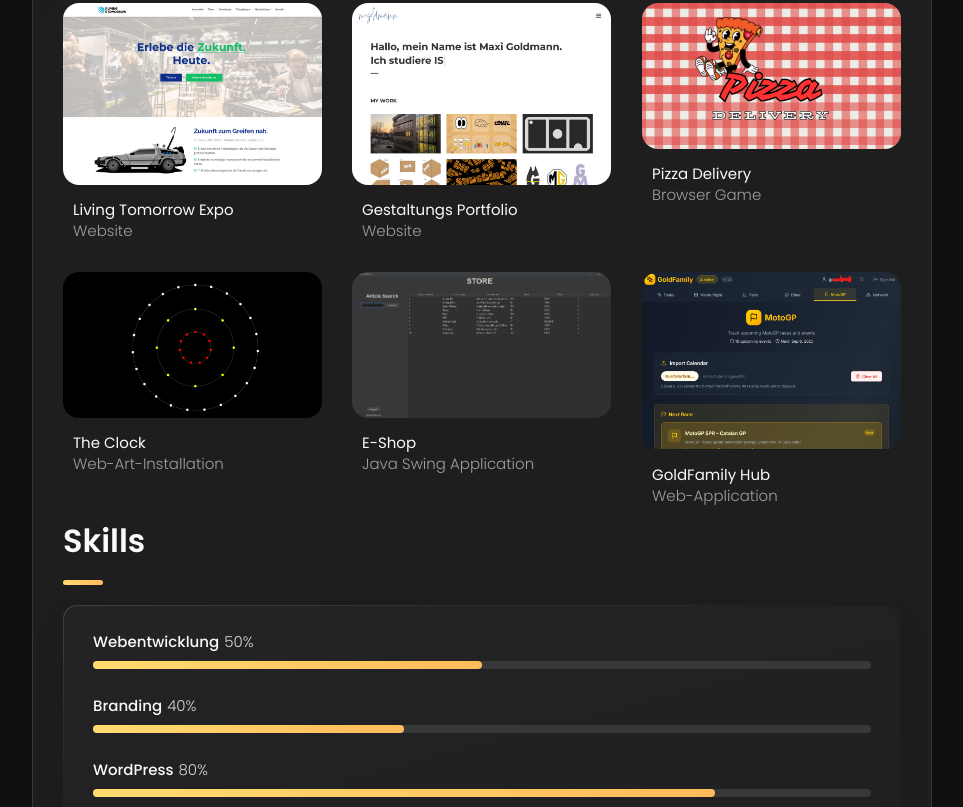
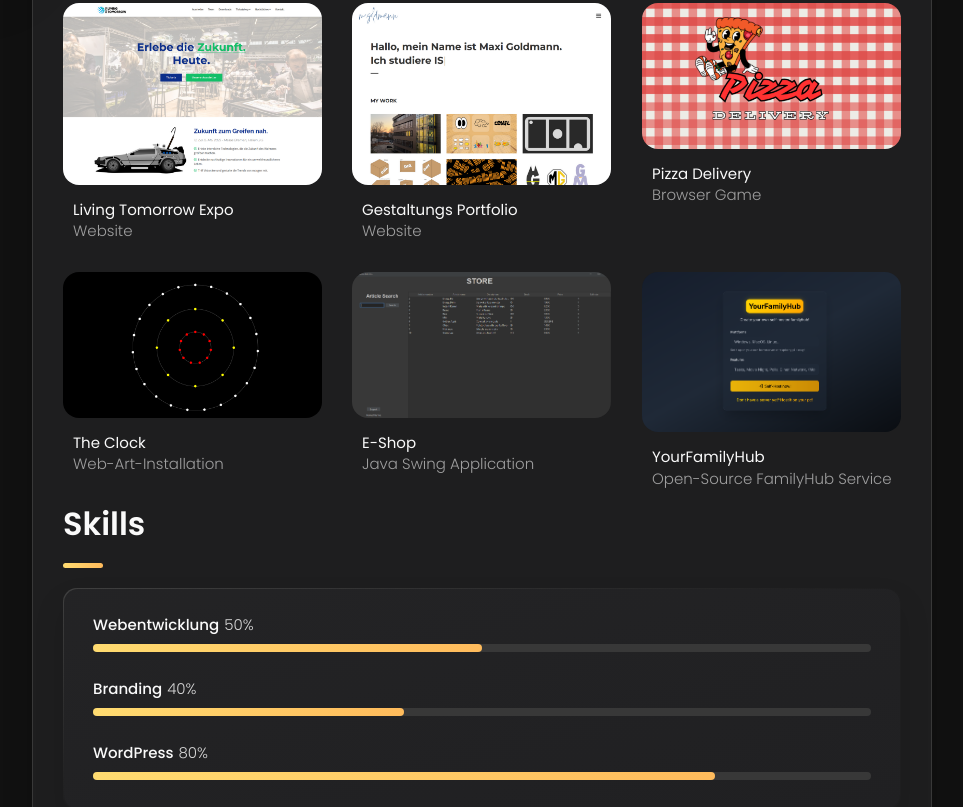
Before and after one commit to maxigoldy/portfolio, a plain HTML site: page index.html in a window 1280 px wide. Shown: the part 905-1712 px from the top of the page, without its empty margins (308-1271 px from the left). Drawn offline with nearby package versions, Linux system fonts and the light colour scheme.

Commit message:
added YourFamilyHub project
Added link to https://docs.yourfamilyhub.xyz/ my latest project open source for the whole community of self-hosting

```diff
--- a/index.html
+++ b/index.html
@@ -457,19 +457,19 @@
             </li>
 
             <li class="project-item  active" data-filter-item data-category="web design">
-              <a href="https://github.com/maxigoldy/GoldFamilyApp">
+              <a href="https://docs.yourfamilyhub.xyz/">
 
                 <figure class="project-img">
                   <div class="project-item-icon-box">
                     <ion-icon name="eye-outline"></ion-icon>
                   </div>
 
-                  <img src="./assets/images/project-8.png" alt="fundo" loading="lazy">
+                  <img src="./assets/images/project-08.png" alt="fundo" loading="lazy">
                 </figure>
 
-                <h3 class="project-title">GoldFamily Hub</h3>
+                <h3 class="project-title">YourFamilyHub</h3>
 
-                <p class="project-category">Web-Application</p>
+                <p class="project-category">Open-Source FamilyHub Service</p>
 
               </a>
             </li>
```
Also changed, not shown: assets/images/old.png (added), assets/images/project-08.png (added).
